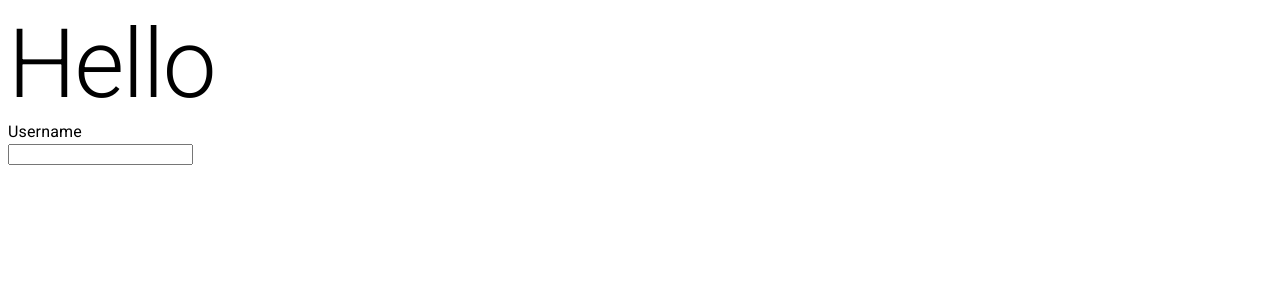
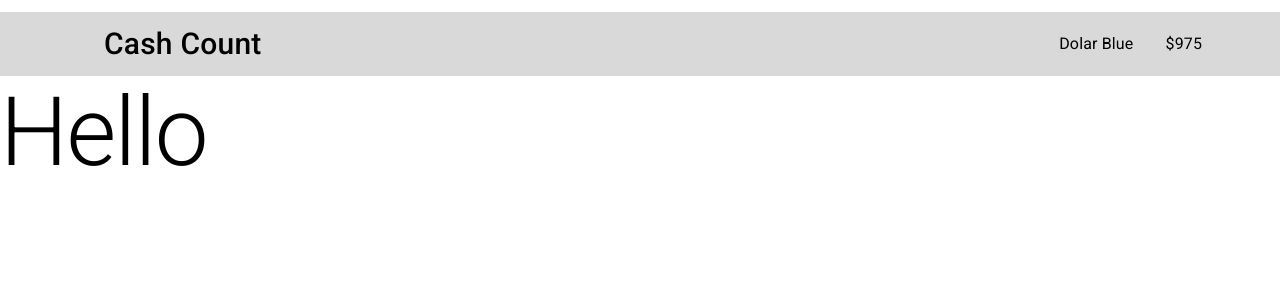
Before and after one commit to nathan-hyan/cash-count-mvp, a React (Vite) app: page / in a window 1280 px wide. Shown: the top 300 px of the page. Built offline with nearby package versions, Linux system fonts and the light colour scheme.

Commit message:
Navbar added

```diff
--- a/package.json
+++ b/package.json
@@ -15,6 +15,7 @@
     "@emotion/react": "^11.11.3",
     "@emotion/styled": "^11.11.0",
     "@fontsource/roboto": "^5.0.8",
+    "@mui/icons-material": "^5.15.2",
     "@mui/material": "^5.15.2",
     "react": "^18.2.0",
     "react-dom": "^18.2.0",
--- a/src/App.tsx
+++ b/src/App.tsx
@@ -1,15 +1,15 @@
 import Typography from '@mui/material/Typography';
 
-import Form from './Components/Form';
+import Navbar from './Components/Navbar';
 
 function App() {
   return (
-    <>
+    <div>
+      <Navbar />
       <Typography variant='h1' component='h2'>
         Hello
       </Typography>
-      <Form />
-    </>
+    </div>
   );
 }
 export default App;
--- /dev/null
+++ b/src/Components/Navbar.tsx
@@ -0,0 +1,41 @@
+import AppBar from '@mui/material/AppBar';
+import Box from '@mui/material/Box';
+import Toolbar from '@mui/material/Toolbar';
+import Typography from '@mui/material/Typography';
+
+export default function Navbar() {
+  return (
+    <Box sx={{ mt: 1.5 }}>
+      <AppBar
+        position='static'
+        sx={{
+          boxShadow: 'none',
+        }}
+      >
+        <Toolbar
+          sx={{
+            height: '3.5rem',
+            color: '#000',
+            backgroundColor: '#D9D9D9',
+          }}
+        >
+          <Typography
+            variant='h6'
+            component='div'
+            sx={{ flexGrow: 1, ml: '5rem', fontSize: '1.875rem' }}
+          >
+            Cash Count
+          </Typography>
+          <Box sx={{ display: 'flex', width: '13.3rem', fontSize: '1.25rem' }}>
+            <Box sx={{ padding: '1.25rem 1rem' }}>
+              <Typography>Dolar Blue</Typography>
+            </Box>
+            <Box sx={{ padding: '1.25rem 1rem' }}>
+              <Typography>$975</Typography>
+            </Box>
+          </Box>
+        </Toolbar>
+      </AppBar>
+    </Box>
+  );
+}
--- a/src/main.tsx
+++ b/src/main.tsx
@@ -1,6 +1,7 @@
 import React from 'react';
 import ReactDOM from 'react-dom/client';
 
+import './styles/main.css';
 import '@fontsource/roboto/300.css';
 import '@fontsource/roboto/400.css';
 import '@fontsource/roboto/500.css';
--- /dev/null
+++ b/src/styles/main.css
@@ -0,0 +1,3 @@
+body {
+  margin: 0;
+}
```
Also changed, not shown: 1 other file (tests, documents, lock files or other folders).
